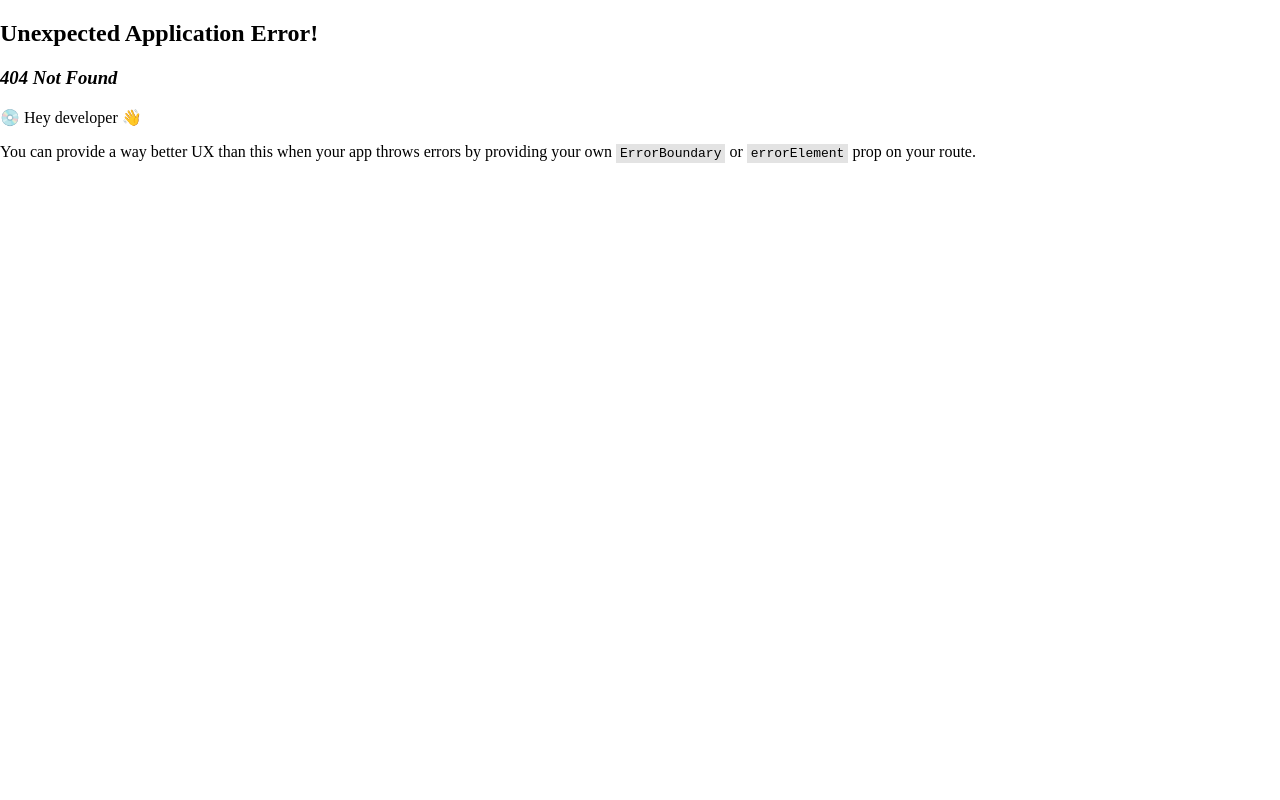
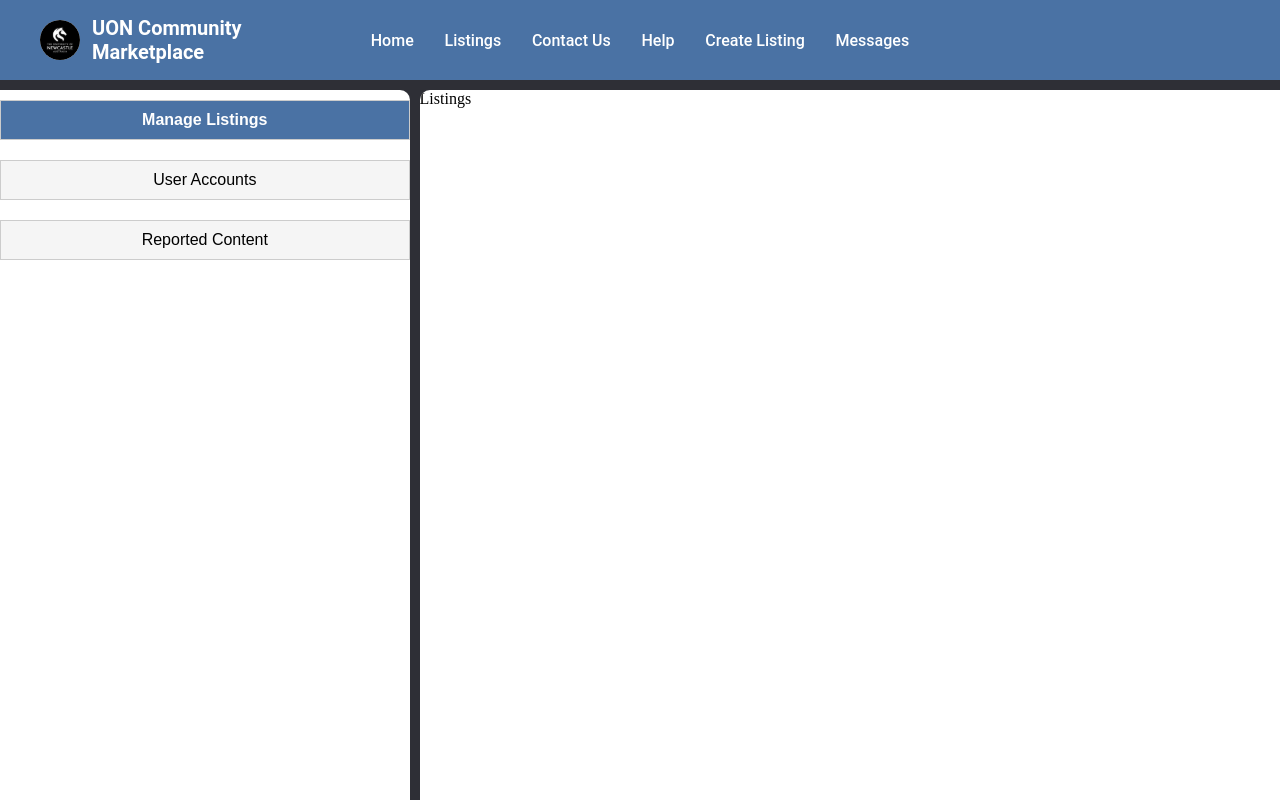
Before and after one commit to Cag1710/UON-Community-Marketplace, a React (Vite) app in the folder front-end/: page /admin-portal in a window 1280 px wide. Before the commit this address had no page. Built offline with nearby package versions, Linux system fonts and the light colour scheme; no server answers.

Commit message:
Started the admin portal

```diff
--- a/front-end/src/App.jsx
+++ b/front-end/src/App.jsx
@@ -7,6 +7,7 @@
 import ForgotPasswordPage from './pages/ForgotPasswordPage';
 import ListingsPage from './pages/ListingsPage';
 import CreateListingPage from './pages/CreateListingPage';
+import AdminPortalPage from './pages/AdminPortalPage';
 
 const routes = [
   {
@@ -36,6 +37,10 @@
   {
     path: 'forgot-password',
     element: <ForgotPasswordPage />
+  },
+  {
+    path: '/admin-portal',
+    element: <AdminPortalPage />
   }
 ];
 
--- /dev/null
+++ b/front-end/src/components/AdminAccounts.jsx
@@ -0,0 +1,15 @@
+import React from 'react';
+import ProfileIcon from "../assets/profile.svg"
+
+function AdminAccounts() {
+
+    return(
+        <div>Accounts</div>
+    );
+}
+``
+const styles = {
+
+}
+
+export default AdminAccounts;
--- /dev/null
+++ b/front-end/src/components/AdminListings.jsx
@@ -0,0 +1,15 @@
+import React from 'react';
+import ProfileIcon from "../assets/profile.svg"
+
+function AdminListings() {
+
+    return(
+        <div>Listings</div>
+    );
+}
+``
+const styles = {
+
+}
+
+export default AdminListings;
--- /dev/null
+++ b/front-end/src/components/AdminReportedContent.jsx
@@ -0,0 +1,15 @@
+import React from 'react';
+import ProfileIcon from "../assets/profile.svg"
+
+function AdminReportedContent() {
+
+    return(
+        <div>Reported</div>
+    );
+}
+``
+const styles = {
+
+}
+
+export default AdminReportedContent;
--- /dev/null
+++ b/front-end/src/pages/AdminPortalPage.jsx
@@ -0,0 +1,111 @@
+import React, {useState} from "react";
+import Navbar from "../components/Navbar";
+import AdminListings from "../components/AdminListings";
+import AdminAccounts from "../components/AdminAccounts";
+import AdminReportedContent from "../components/AdminReportedContent";
+
+
+export default function AdminPortalPage() {
+    const [activeTab, setActiveTab] = useState("listings");
+
+    const renderContent = () => {
+        switch(activeTab){
+            case "listings":    return <AdminListings />;
+            case "accounts":    return <AdminAccounts />;
+            case "reports":     return <AdminReportedContent />
+            default:            return null;
+        }
+    };
+
+    const buttons = [
+        { label: "Manage Listings", key: "listings" },
+    { label: "User Accounts", key: "accounts" },
+    { label: "Reported Content", key: "reports" }
+    ];
+
+    const getButtonStyle = (key) => {
+        return {
+            ...styles.button,
+            ...(activeTab === key ? styles.activeButton : {})
+        };
+    };
+
+    return(
+        <div style={styles.bg}>
+            <div>
+                <Navbar />
+            </div>
+
+            <div style={styles.container}>
+                <div style={styles.left}>
+                    {buttons.map(btn => (
+                        <button
+                            key={btn.key}
+                            onClick={() => setActiveTab(btn.key)}
+                            style={getButtonStyle(btn.key)}
+                            onMouseEnter={e => e.target.style.backgroundColor = activeTab === btn.key ? "#007bff" : "#e0e0e0"}
+                            onMouseLeave={e => e.target.style.backgroundColor = activeTab === btn.key ? "#007bff" : "#f5f5f5"}
+                        >
+                            {btn.label}
+                        </button>
+                    ))}
+                </div>
+                <div style={styles.right}>
+                    {renderContent()}
+                </div>
+            </div>
+        </div>
+
+    );
+}
+
+const styles = {
+    bg: {
+        backgroundColor: "#2E2F36",
+        height: "100vh",
+        width: "100vw",
+        display: "flex",
+        flexDirection: "column",
+        margin: 0,
+        padding: 0,
+        overflow: "hidden"
+    },
+   container: {
+        display: "flex",
+        height: "100vh",
+        gap: "10px",
+        paddingTop: "10px",
+   },
+   left: {
+        backgroundColor: "white",
+        width: "32%",
+        height: "100%",
+        borderTopRightRadius: "10px",
+        overflowY: "auto"
+    },
+    right: {
+        flexGrow: 1,
+        backgroundColor: "white",
+        height: "100%",
+        borderTopLeftRadius: "10px",
+        overflowY: "auto"
+    },
+    button: {
+        width: "100%",
+        margin: "10px auto",
+        padding: "10px",
+        fontSize: "16px",
+        border: "1px solid #ccc",
+        cursor: "pointer",
+        backgroundColor: "#f5f5f5",
+        transition: "background-color 0.2s",
+    },
+    activeButton: {
+        backgroundColor: "#4A72A4",
+        color: "white",
+        fontWeight: "bold",
+    },
+    hoverButton: {
+        backgroundColor: "#e0e0e0"
+    }
+}
```
